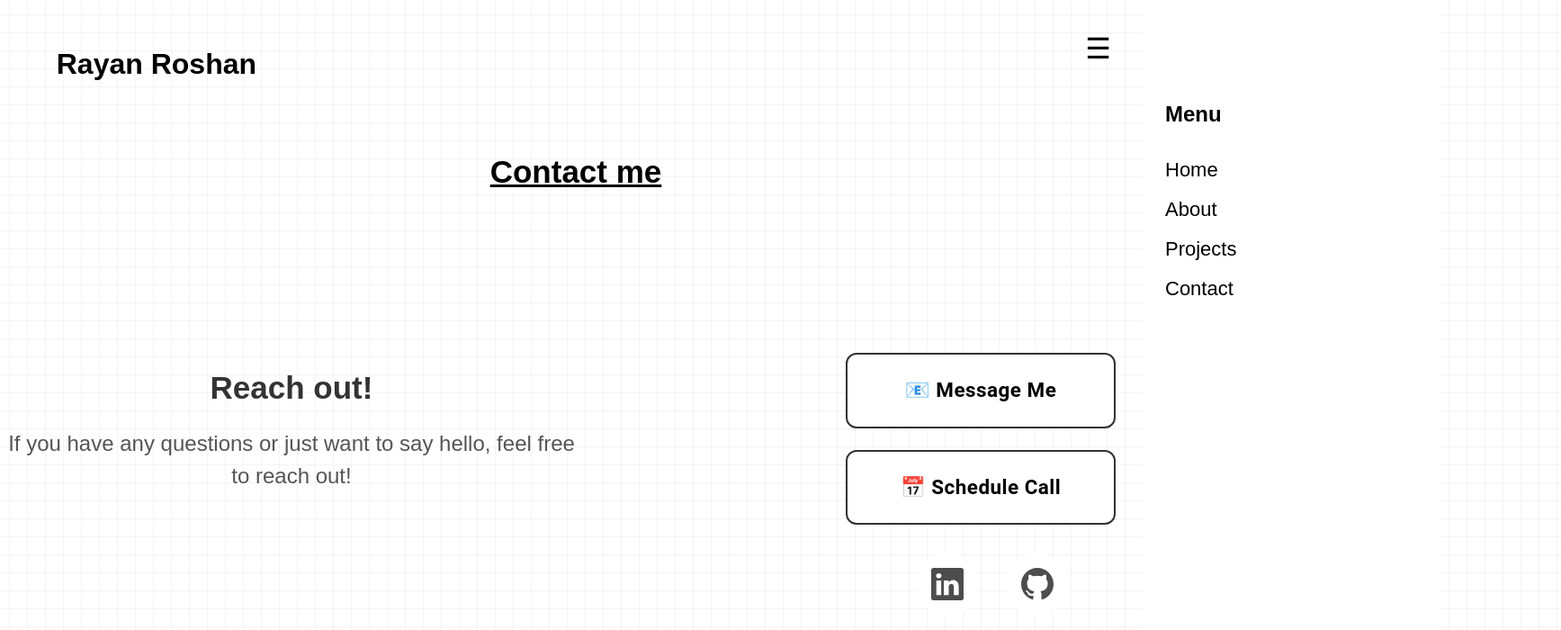
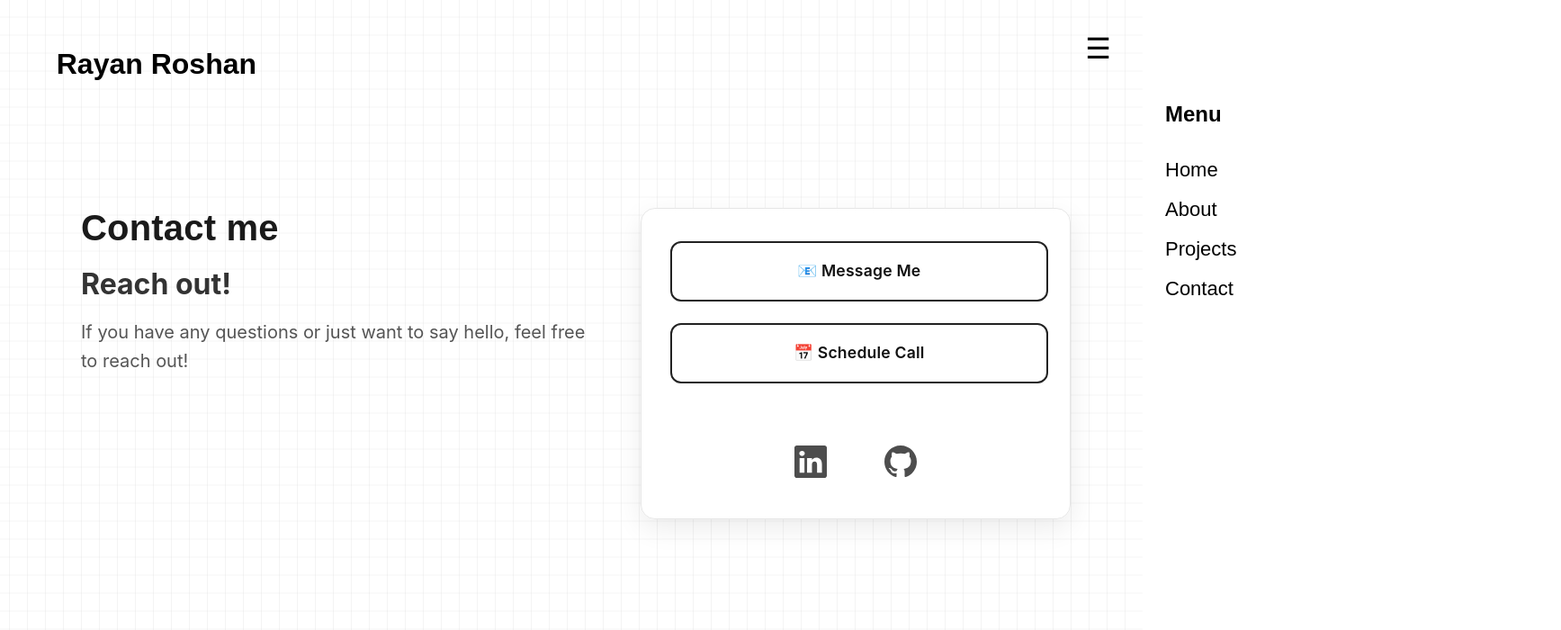
Before and after one commit to Rayan-Roshan21/Rayan_Roshan_website, a React (Vite) app in the folder Rayan_Roshan_Website/: page /contact in a window 1280 px wide. Shown: the top 700 px of the page at 90% size, 1735 px wide, since content can reach past the window. Built offline with nearby package versions, Linux system fonts and the light colour scheme.

Commit message:
Made adjustments with the contact section.

```diff
--- a/Rayan_Roshan_Website/src/Components/Contact_Buttons/contact_buttons.jsx
+++ b/Rayan_Roshan_Website/src/Components/Contact_Buttons/contact_buttons.jsx
@@ -23,28 +23,29 @@ export default function ContactButtons() {
             display: 'flex',
             flexDirection: 'column',
             alignItems: 'center',
-            position: 'relative',
             gap: 3,
-            marginLeft: '900px',
-            marginTop: '-180px',
-            padding: 2,
-            paddingTop: 0,
+            width: '100%',
+            maxWidth: 420,
+            margin: '0 auto',
+            padding: 1,
+            fontFamily: 'var(--font-sans)',
             '& .MuiButton-root': {
-                width: '300px',
-                fontSize: '1.4rem',
+                width: '100%',
+                fontSize: '1.1rem',
                 fontWeight: 600,
-                padding: '20px 0',
-                color: 'black',
-                border: '2px solid #333',
+                fontFamily: 'var(--font-sans)',
+                padding: '16px 0',
+                color: '#111',
+                border: '2px solid #222',
                 borderRadius: '12px',
-                backgroundColor: 'white',
-                transition: 'all 0.3s ease',
+                backgroundColor: '#fff',
+                transition: 'all 0.25s ease',
                 textTransform: 'none',
-                letterSpacing: '0.5px',
+                letterSpacing: '0.2px',
                 '&:hover': {
-                    transform: 'translateY(-2px)',
-                    boxShadow: '0 12px 40px rgba(0, 0, 0, 0.2)',
-                    backgroundColor: '#f8f9ff',
+                    transform: 'translateY(-1px)',
+                    boxShadow: '0 10px 28px rgba(0, 0, 0, 0.15)',
+                    backgroundColor: '#f7f9ff',
                 },
             }
         }}>
@@ -71,12 +72,13 @@ export default function ContactButtons() {
                 zIndex: 1000,
             }}>
                 <Box sx={{
-                    width: '80%',
-                    height: '80%',
+                    width: { xs: '92%', sm: '88%', md: '80%' },
+                    height: { xs: '80%', sm: '84%', md: '80%' },
                     backgroundColor: 'white',
                     borderRadius: '12px',
                     position: 'relative',
                     overflow: 'hidden',
+                    fontFamily: 'var(--font-sans)',
                 }}>
                     <Button
                         onClick={() => setShowCalendar(false)}
@@ -85,10 +87,11 @@ export default function ContactButtons() {
                             top: 10,
                             right: 10,
                             zIndex: 1001,
-                            backgroundColor: '#ff4444',
+                            backgroundColor: '#ff4d4d',
                             color: 'white',
+                            fontFamily: 'var(--font-sans)',
                             '&:hover': {
-                                backgroundColor: '#cc3333',
+                                backgroundColor: '#d63b3b',
                             }
                         }}
                     >
--- a/Rayan_Roshan_Website/src/Components/Contact_box/contact_box.css
+++ b/Rayan_Roshan_Website/src/Components/Contact_box/contact_box.css
@@ -10,4 +10,5 @@
   box-sizing: border-box;
   border-radius: 8px;
   box-shadow: 0 2px 4px rgba(0, 0,0, 0.1);
+  font-family: Arial, Helvetica, sans-serif;
 }
--- a/Rayan_Roshan_Website/src/Pages/Contacts.jsx
+++ b/Rayan_Roshan_Website/src/Pages/Contacts.jsx
@@ -18,17 +18,23 @@ function Contacts() {
       <Sidebar />
       <Name_title />
     </div>
+
+    <section className="contact-section">
+      <div className="contact-copy">
         <h2 className='contact-title'>Contact me</h2>
-    <div>
-       <h2 className='reach-out-subtitle'>Reach out!</h2>
-      <p className = 'sub-paragraph'>If you have any questions or just want to say hello, feel free to reach out!</p>
+        <h3 className='reach-out-subtitle'>Reach out!</h3>
+        <p className='sub-paragraph'>If you have any questions or just want to say hello, feel free to reach out!</p>
       </div>
-    <div>
+
+      <div className="contact-actions">
+        <div className="contact-card">
           <ContactButtons />
           <div className="social-buttons-container">
             <Tooltip large />
           </div>
         </div>
+      </div>
+    </section>
 
     </motion.div>
   );
--- a/Rayan_Roshan_Website/src/Pages_CSS/Contact.css
+++ b/Rayan_Roshan_Website/src/Pages_CSS/Contact.css
@@ -1,36 +1,59 @@
+/* Contact page modern layout */
+.contact-section {
+  display: grid;
+  grid-template-columns: 1.2fr 1fr;
+  gap: 48px;
+  max-width: 1100px;
+  margin: 120px auto 80px;
+  padding: 0 24px;
+  /* Consistent font across the entire contact section */
+  --font-sans: -apple-system, BlinkMacSystemFont, 'Segoe UI', Roboto, 'Helvetica Neue', Arial, 'Noto Sans', 'Liberation Sans', sans-serif;
+  font-family: var(--font-sans);
+}
+
+/* Ensure all descendants (including MUI components) inherit the same font */
+.contact-section * { font-family: var(--font-sans); }
+
+.contact-copy {
+  display: grid;
+  align-content: start;
+  gap: 12px;
+}
+
 .contact-title {
-   position: static;
-  margin-top: 50px;
-  margin-left: 50%;
-  transform: translateX(-50%);
+  font-size: 36px;
+  font-weight: 800;
+  letter-spacing: 0.2px;
+  color: #1a1a1a;
+  margin: 0;
   font-family: Arial, Helvetica, sans-serif;
-  text-align: center;
-  font-size: 30px;
-  z-index: 1200;
-  text-decoration: underline;
 }
 
 .reach-out-subtitle {
-  font-size: 30px;
-  font-weight: bold;
+  font-size: 28px;
+  font-weight: 700;
   color: #333;
-  margin-top: 250px;
-  margin-bottom: 10px;
-  margin-right: 50%;
-  text-align: center;
-  font-family: Arial, Helvetica, sans-serif;
+  margin: 8px 0 0;
 }
 
 .sub-paragraph {
-  font-size: 20px;
+  font-size: 18px;
   color: #555;
-  margin-bottom: 20px;
-  text-align: center;
-  font-family: Arial, Helvetica, sans-serif;
-  margin-right:50%;
-  font-style: normal;
-  font-display: swap;
-  line-height: 1.5;
+  line-height: 1.6;
+  margin: 6px 0 0;
+}
+
+.contact-actions { display: grid; align-content: start; }
+
+.contact-card {
+  background: #ffffffcc;
+  backdrop-filter: blur(6px);
+  border: 1px solid #e6e6e6;
+  border-radius: 16px;
+  box-shadow: 0 10px 30px rgba(0,0,0,0.08);
+  padding: 28px 24px;
+  display: grid;
+  gap: 18px;
 }
 
 .social-buttons-container {
@@ -38,128 +61,45 @@
   justify-content: center;
   align-items: center;
   width: 100%;
-  margin-top: -5px;
-  margin-left: 463px;
+  margin-top: 6px;
 }
 
 /* Responsive additions - keeping original design intact */
 
 /* Large screens (1200px and up) */
 @media (min-width: 1200px) {
-  .contact-title {
-    margin-top: 60px;
-    font-size: 35px;
-  }
-
-  .reach-out-subtitle {
-    font-size: 35px;
-    margin-top: 200px;
-    margin-bottom: 15px;
-  }
-
-  .sub-paragraph {
-    font-size: 24px;
-    margin-bottom: 25px;
-  }
+  .contact-title { font-size: 40px; }
+  .reach-out-subtitle { font-size: 32px; }
+  .sub-paragraph { font-size: 20px; }
 }
 
 /* Medium screens (768px to 1199px) */
 @media (min-width: 768px) and (max-width: 1199px) {
-  .contact-title {
-    margin-top: 55px;
-    font-size: 32px;
-  }
-
-  .reach-out-subtitle {
-    font-size: 32px;
-    margin-top: 260px;
-    margin-bottom: 12px;
-  }
-
-  .sub-paragraph {
-    font-size: 22px;
-    margin-bottom: 22px;
-  }
+  .contact-section { grid-template-columns: 1fr 1fr; gap: 36px; }
+  .contact-title { font-size: 34px; }
+  .reach-out-subtitle { font-size: 28px; }
 }
 
 /* Small screens (481px to 767px) */
 @media (min-width: 481px) and (max-width: 767px) {
-  .contact-title {
-    margin-top: 40px;
-    font-size: 28px;
-    width: 90%;
-  }
-
-  .reach-out-subtitle {
-    font-size: 28px;
-    margin-top: 200px;
-    margin-bottom: 10px;
-    margin-right: 0;
-    width: 90%;
-    margin-left: auto;
-    margin-right: auto;
-  }
-
-  .sub-paragraph {
-    font-size: 20px;
-    margin-bottom: 20px;
-    margin-right: 0;
-    width: 90%;
-    margin-left: auto;
-    margin-right: auto;
-  }
+  .contact-section { grid-template-columns: 1fr; gap: 20px; margin: 80px auto 60px; }
+  .contact-title { font-size: 30px; }
+  .reach-out-subtitle { font-size: 24px; }
+  .sub-paragraph { font-size: 18px; }
 }
 
 /* Extra small screens (480px and below) */
 @media (max-width: 480px) {
-  .contact-title {
-    margin-top: 30px;
-    font-size: 24px;
-    width: 95%;
-  }
-
-  .reach-out-subtitle {
-    font-size: 24px;
-    margin-top: 180px;
-    margin-bottom: 8px;
-    margin-right: 0;
-    width: 95%;
-    margin-left: auto;
-    margin-right: auto;
-  }
-
-  .sub-paragraph {
-    font-size: 18px;
-    margin-bottom: 18px;
-    margin-right: 0;
-    width: 95%;
-    margin-left: auto;
-    margin-right: auto;
-  }
+  .contact-section { grid-template-columns: 1fr; gap: 18px; margin: 72px auto 56px; }
+  .contact-title { font-size: 26px; }
+  .reach-out-subtitle { font-size: 22px; }
+  .sub-paragraph { font-size: 16px; }
 }
 
 /* Landscape orientation on mobile */
 @media (max-width: 767px) and (orientation: landscape) {
-  .contact-title {
-    margin-top: 25px;
-    font-size: 26px;
-  }
-
-  .reach-out-subtitle {
-    font-size: 26px;
-    margin-top: 150px;
-    margin-bottom: 8px;
-  }
-
-  .sub-paragraph {
-    font-size: 19px;
-    margin-bottom: 15px;
-  }
-
-  .social-buttons-container {
-    justify-content: center;
-    margin-top: 10px;
-  }
+  .contact-title { font-size: 28px; }
+  .social-buttons-container { justify-content: center; margin-top: 10px; }
 }
 
 /* Additional responsive styles for social buttons */
```
Also changed, not shown: 1 other file (tests, documents, lock files or other folders). Lines whose indentation alone changed are shown as unchanged.
